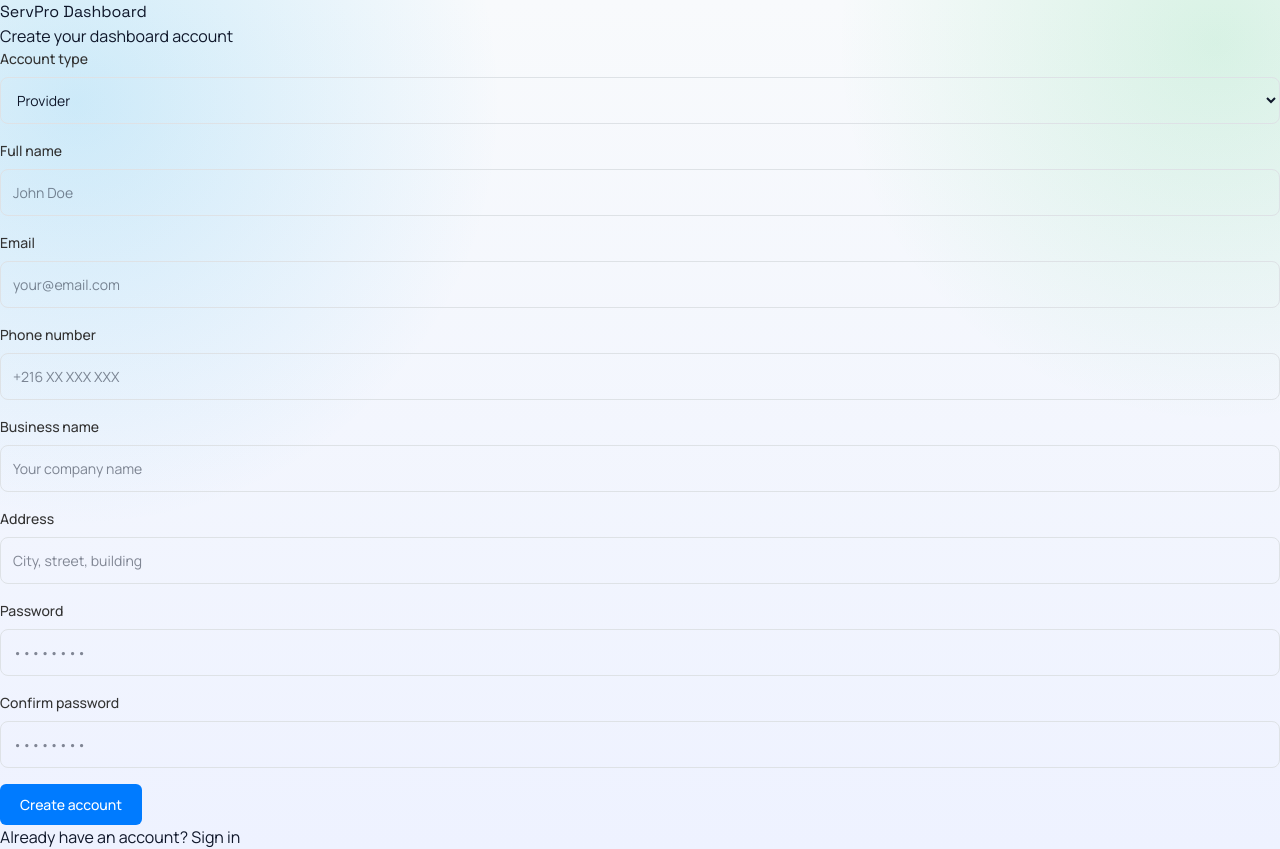
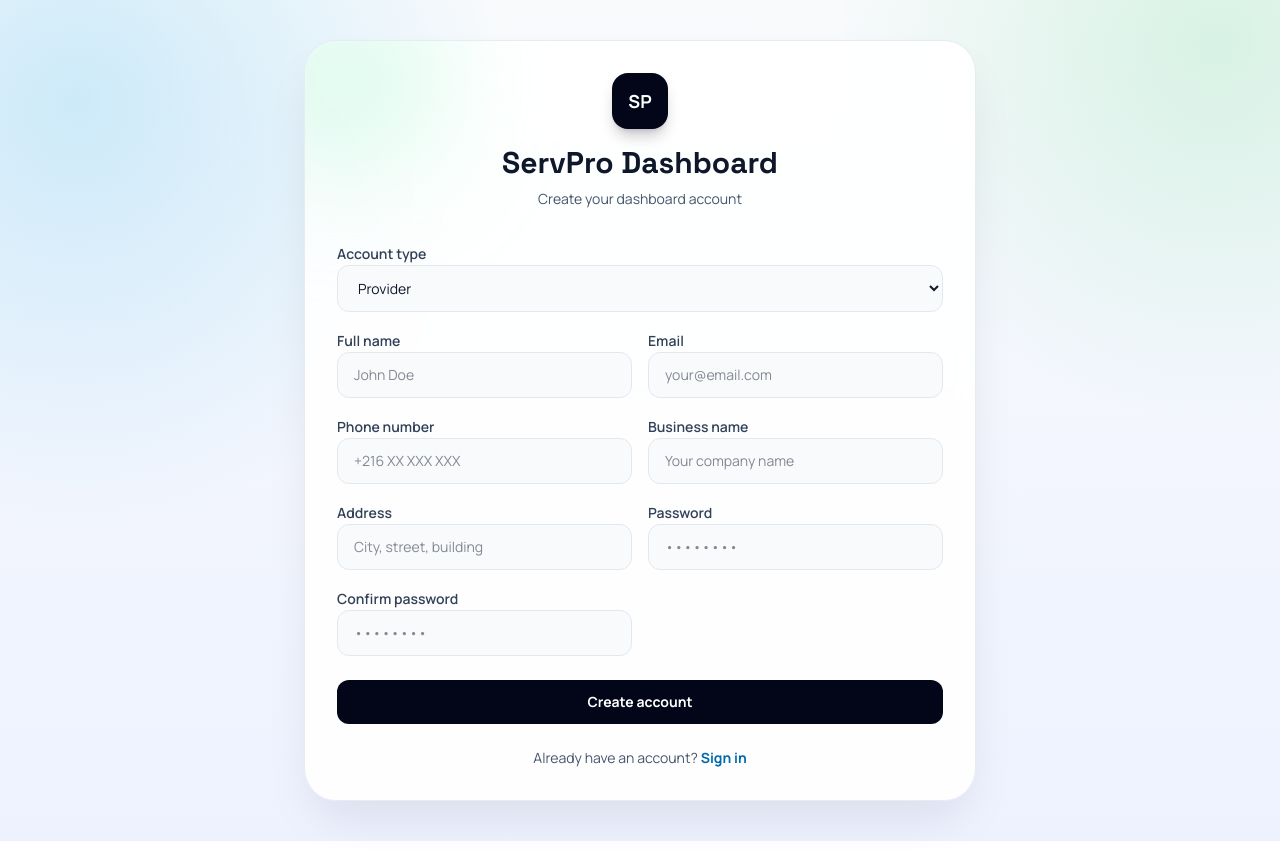
Before and after one commit to ServProPFE/Dashboard, a React (Vite) app: page /register in a window 1280 px wide. Built offline with nearby package versions, Linux system fonts and the light colour scheme.

Commit message:
Correction des problèmes du style

```diff
--- a/src/pages/Login.jsx
+++ b/src/pages/Login.jsx
@@ -2,7 +2,6 @@ import { useState } from 'react';
 import { useTranslation } from 'react-i18next';
 import { useNavigate, Link } from 'react-router-dom';
 import { useAuth } from '../context/AuthContext';
-import '../styles/Auth.css';
 
 const Login = () => {
   const { t } = useTranslation();
@@ -38,18 +37,23 @@ const Login = () => {
   };
 
   return (
-    <div className="auth-container">
-      <div className="auth-card">
-        <div className="auth-logo">
-          <h1>ServPro Dashboard</h1>
-          <p>{t('auth.subtitle')}</p>
+    <div className="flex min-h-screen items-center justify-center px-4 py-10 sm:px-6 lg:px-8">
+      <div className="relative w-full max-w-md overflow-hidden rounded-[2rem] border border-slate-200/80 bg-white/90 p-6 shadow-2xl shadow-slate-900/10 backdrop-blur sm:p-8">
+        <div className="absolute -right-16 -top-16 h-44 w-44 rounded-full bg-sky-200/50 blur-3xl" />
+        <div className="relative z-10">
+          <div className="mb-8 text-center">
+            <div className="mx-auto mb-4 flex h-14 w-14 items-center justify-center rounded-2xl bg-slate-950 text-lg font-bold text-white shadow-lg shadow-slate-950/20">
+              SP
+            </div>
+            <h1 className="display-title text-3xl font-extrabold text-slate-900">ServPro Dashboard</h1>
+            <p className="mt-2 text-sm text-slate-600">{t('auth.subtitle')}</p>
           </div>
 
-        {error && <div className="error-message">{error}</div>}
+          {error && <div className="mb-5 rounded-xl border border-rose-200 bg-rose-50 px-4 py-3 text-sm font-medium text-rose-700">{error}</div>}
 
-        <form onSubmit={handleSubmit}>
-          <div className="form-group">
-            <label htmlFor="email">{t('auth.email')}</label>
+          <form className="space-y-4" onSubmit={handleSubmit}>
+            <div className="space-y-2">
+              <label htmlFor="email" className="text-sm font-semibold text-slate-700">{t('auth.email')}</label>
               <input
                 type="email"
                 id="email"
@@ -58,11 +62,12 @@ const Login = () => {
                 onChange={handleChange}
                 required
                 placeholder="votre@email.com"
+                className="w-full rounded-xl border border-slate-200 bg-slate-50 px-4 py-3 text-sm text-slate-900 outline-none transition focus:border-sky-400 focus:bg-white focus:ring-2 focus:ring-sky-100"
               />
             </div>
 
-          <div className="form-group">
-            <label htmlFor="password">{t('auth.password')}</label>
+            <div className="space-y-2">
+              <label htmlFor="password" className="text-sm font-semibold text-slate-700">{t('auth.password')}</label>
               <input
                 type="password"
                 id="password"
@@ -71,19 +76,27 @@ const Login = () => {
                 onChange={handleChange}
                 required
                 placeholder="••••••••"
+                className="w-full rounded-xl border border-slate-200 bg-slate-50 px-4 py-3 text-sm text-slate-900 outline-none transition focus:border-sky-400 focus:bg-white focus:ring-2 focus:ring-sky-100"
               />
             </div>
 
-          <button type="submit" className="btn-primary" disabled={loading}>
+            <button
+              type="submit"
+              className="w-full rounded-xl bg-slate-950 px-4 py-3 text-sm font-bold text-white transition hover:bg-slate-800 disabled:cursor-not-allowed disabled:opacity-60"
+              disabled={loading}
+            >
               {loading ? t('auth.loginLoading') : t('auth.loginButton')}
             </button>
           </form>
 
-        <div className="auth-footer">
+          <div className="mt-6 text-center text-sm text-slate-600">
             <p>
               {t('auth.noAccount')}{' '}
-            <Link to="/register">{t('auth.signupLink')}</Link>
+              <Link to="/register" className="font-bold text-sky-700 hover:text-sky-600">
+                {t('auth.signupLink')}
+              </Link>
             </p>
+          </div>
         </div>
       </div>
     </div>
--- a/src/pages/Register.jsx
+++ b/src/pages/Register.jsx
@@ -2,7 +2,6 @@ import { useState } from 'react';
 import { useTranslation } from 'react-i18next';
 import { useNavigate, Link } from 'react-router-dom';
 import { useAuth } from '../context/AuthContext';
-import '../styles/Auth.css';
 
 const Register = () => {
   const { t } = useTranslation();
@@ -60,32 +59,38 @@ const Register = () => {
   };
 
   return (
-    <div className="auth-container">
-      <div className="auth-card">
-        <div className="auth-logo">
-          <h1>ServPro Dashboard</h1>
-          <p>{t('auth.registerSubtitle')}</p>
+    <div className="flex min-h-screen items-center justify-center px-4 py-10 sm:px-6 lg:px-8">
+      <div className="relative w-full max-w-2xl overflow-hidden rounded-[2rem] border border-slate-200/80 bg-white/90 p-6 shadow-2xl shadow-slate-900/10 backdrop-blur sm:p-8">
+        <div className="absolute -left-12 -top-12 h-44 w-44 rounded-full bg-emerald-200/45 blur-3xl" />
+        <div className="relative z-10">
+          <div className="mb-8 text-center">
+            <div className="mx-auto mb-4 flex h-14 w-14 items-center justify-center rounded-2xl bg-slate-950 text-lg font-bold text-white shadow-lg shadow-slate-950/20">
+              SP
+            </div>
+            <h1 className="display-title text-3xl font-extrabold text-slate-900">ServPro Dashboard</h1>
+            <p className="mt-2 text-sm text-slate-600">{t('auth.registerSubtitle')}</p>
           </div>
 
-        {error && <div className="error-message">{error}</div>}
+          {error && <div className="mb-5 rounded-xl border border-rose-200 bg-rose-50 px-4 py-3 text-sm font-medium text-rose-700">{error}</div>}
 
-        <form onSubmit={handleSubmit}>
-          <div className="form-group">
-            <label htmlFor="type">{t('auth.accountType')}</label>
+          <form className="grid gap-4 sm:grid-cols-2" onSubmit={handleSubmit}>
+            <div className="space-y-2 sm:col-span-2">
+              <label htmlFor="type" className="text-sm font-semibold text-slate-700">{t('auth.accountType')}</label>
               <select
                 id="type"
                 name="type"
                 value={formData.type}
                 onChange={handleChange}
                 required
+                className="w-full rounded-xl border border-slate-200 bg-slate-50 px-4 py-3 text-sm text-slate-900 outline-none transition focus:border-sky-400 focus:bg-white focus:ring-2 focus:ring-sky-100"
               >
                 <option value="PROVIDER">{t('auth.provider')}</option>
                 <option value="ADMIN">{t('auth.admin')}</option>
               </select>
             </div>
 
-          <div className="form-group">
-            <label htmlFor="name">{t('auth.name')}</label>
+            <div className="space-y-2">
+              <label htmlFor="name" className="text-sm font-semibold text-slate-700">{t('auth.name')}</label>
               <input
                 type="text"
                 id="name"
@@ -94,11 +99,12 @@ const Register = () => {
                 onChange={handleChange}
                 required
                 placeholder={t('auth.namePlaceholder')}
+                className="w-full rounded-xl border border-slate-200 bg-slate-50 px-4 py-3 text-sm text-slate-900 outline-none transition focus:border-sky-400 focus:bg-white focus:ring-2 focus:ring-sky-100"
               />
             </div>
 
-          <div className="form-group">
-            <label htmlFor="email">{t('auth.email')}</label>
+            <div className="space-y-2">
+              <label htmlFor="email" className="text-sm font-semibold text-slate-700">{t('auth.email')}</label>
               <input
                 type="email"
                 id="email"
@@ -107,11 +113,12 @@ const Register = () => {
                 onChange={handleChange}
                 required
                 placeholder={t('auth.emailPlaceholder')}
+                className="w-full rounded-xl border border-slate-200 bg-slate-50 px-4 py-3 text-sm text-slate-900 outline-none transition focus:border-sky-400 focus:bg-white focus:ring-2 focus:ring-sky-100"
               />
             </div>
 
-          <div className="form-group">
-            <label htmlFor="phone">{t('auth.phone')}</label>
+            <div className="space-y-2">
+              <label htmlFor="phone" className="text-sm font-semibold text-slate-700">{t('auth.phone')}</label>
               <input
                 type="tel"
                 id="phone"
@@ -120,13 +127,14 @@ const Register = () => {
                 onChange={handleChange}
                 required
                 placeholder={t('auth.phonePlaceholder')}
+                className="w-full rounded-xl border border-slate-200 bg-slate-50 px-4 py-3 text-sm text-slate-900 outline-none transition focus:border-sky-400 focus:bg-white focus:ring-2 focus:ring-sky-100"
               />
             </div>
 
             {formData.type === 'PROVIDER' && (
               <>
-              <div className="form-group">
-                <label htmlFor="businessName">{t('auth.businessName')}</label>
+                <div className="space-y-2">
+                  <label htmlFor="businessName" className="text-sm font-semibold text-slate-700">{t('auth.businessName')}</label>
                   <input
                     type="text"
                     id="businessName"
@@ -134,11 +142,12 @@ const Register = () => {
                     value={formData.businessName}
                     onChange={handleChange}
                     placeholder={t('auth.businessNamePlaceholder')}
+                    className="w-full rounded-xl border border-slate-200 bg-slate-50 px-4 py-3 text-sm text-slate-900 outline-none transition focus:border-sky-400 focus:bg-white focus:ring-2 focus:ring-sky-100"
                   />
                 </div>
 
-              <div className="form-group">
-                <label htmlFor="address">{t('auth.address')}</label>
+                <div className="space-y-2">
+                  <label htmlFor="address" className="text-sm font-semibold text-slate-700">{t('auth.address')}</label>
                   <input
                     type="text"
                     id="address"
@@ -146,13 +155,14 @@ const Register = () => {
                     value={formData.address}
                     onChange={handleChange}
                     placeholder={t('auth.addressPlaceholder')}
+                    className="w-full rounded-xl border border-slate-200 bg-slate-50 px-4 py-3 text-sm text-slate-900 outline-none transition focus:border-sky-400 focus:bg-white focus:ring-2 focus:ring-sky-100"
                   />
                 </div>
               </>
             )}
 
-          <div className="form-group">
-            <label htmlFor="password">{t('auth.password')}</label>
+            <div className="space-y-2">
+              <label htmlFor="password" className="text-sm font-semibold text-slate-700">{t('auth.password')}</label>
               <input
                 type="password"
                 id="password"
@@ -162,11 +172,12 @@ const Register = () => {
                 required
                 placeholder="••••••••"
                 minLength="6"
+                className="w-full rounded-xl border border-slate-200 bg-slate-50 px-4 py-3 text-sm text-slate-900 outline-none transition focus:border-sky-400 focus:bg-white focus:ring-2 focus:ring-sky-100"
               />
             </div>
 
-          <div className="form-group">
-            <label htmlFor="confirmPassword">{t('auth.confirmPassword')}</label>
+            <div className="space-y-2">
+              <label htmlFor="confirmPassword" className="text-sm font-semibold text-slate-700">{t('auth.confirmPassword')}</label>
               <input
                 type="password"
                 id="confirmPassword"
@@ -175,19 +186,27 @@ const Register = () => {
                 onChange={handleChange}
                 required
                 placeholder="••••••••"
+                className="w-full rounded-xl border border-slate-200 bg-slate-50 px-4 py-3 text-sm text-slate-900 outline-none transition focus:border-sky-400 focus:bg-white focus:ring-2 focus:ring-sky-100"
               />
             </div>
 
-          <button type="submit" className="btn-primary" disabled={loading}>
+            <button
+              type="submit"
+              className="sm:col-span-2 mt-2 w-full rounded-xl bg-slate-950 px-4 py-3 text-sm font-bold text-white transition hover:bg-slate-800 disabled:cursor-not-allowed disabled:opacity-60"
+              disabled={loading}
+            >
               {loading ? t('auth.registerLoading') : t('auth.registerButton')}
             </button>
           </form>
 
-        <div className="auth-footer">
+          <div className="mt-6 text-center text-sm text-slate-600">
             <p>
               {t('auth.haveAccount')}{' '}
-            <Link to="/login">{t('auth.loginLink')}</Link>
+              <Link to="/login" className="font-bold text-sky-700 hover:text-sky-600">
+                {t('auth.loginLink')}
+              </Link>
             </p>
+          </div>
         </div>
       </div>
     </div>
--- a/src/pages/ServicesManagement.jsx
+++ b/src/pages/ServicesManagement.jsx
@@ -3,13 +3,24 @@ import { Link } from 'react-router-dom';
 import { useTranslation } from 'react-i18next';
 import { API_ENDPOINTS } from '../config/api';
 import apiService from '../services/apiService';
-import '../styles/Services.css';
 
 const ServicesManagement = () => {
   const { t } = useTranslation();
   const [services, setServices] = useState([]);
   const [loading, setLoading] = useState(true);
   const [error, setError] = useState(null);
+
+  const normalizeItems = (payload) => {
+    if (Array.isArray(payload?.items)) {
+      return payload.items;
+    }
+
+    if (Array.isArray(payload)) {
+      return payload;
+    }
+
+    return [];
+  };
 
   useEffect(() => {
     fetchServices();
@@ -20,7 +31,7 @@ const ServicesManagement = () => {
       setLoading(true);
       const data = await apiService.get(API_ENDPOINTS.SERVICES);
       // Backend returns { items: [...] }
-      const servicesArray = Array.isArray(data.items) ? data.items : (Array.isArray(data) ? data : []);
+      const servicesArray = normalizeItems(data);
       setServices(servicesArray);
     } catch (err) {
       console.error('Error fetching services:', err);
@@ -32,7 +43,7 @@ const ServicesManagement = () => {
   };
 
   const handleDelete = async (id) => {
-    if (!window.confirm(t('services.confirmDelete'))) {
+    if (!globalThis.confirm(t('services.confirmDelete'))) {
       return;
     }
 
@@ -54,52 +65,63 @@ const ServicesManagement = () => {
   }
 
   return (
-    <div className="services-management">
-      <div className="page-header">
-        <h1>{t('services.title')}</h1>
-        <Link to="/services/new" className="btn-primary">
+    <div className="mx-auto max-w-7xl space-y-6">
+      <div className="rounded-3xl border border-slate-200/80 bg-white/90 p-6 shadow-xl shadow-slate-900/5">
+        <div className="flex flex-col gap-4 sm:flex-row sm:items-end sm:justify-between">
+          <div>
+            <p className="text-xs font-semibold uppercase tracking-[0.2em] text-sky-600">Management</p>
+            <h1 className="display-title mt-2 text-3xl font-extrabold text-slate-900">{t('services.title')}</h1>
+            <p className="mt-2 text-sm text-slate-600">{services.length} items</p>
+          </div>
+          <Link to="/services/new" className="inline-flex items-center justify-center rounded-xl bg-slate-950 px-4 py-3 text-sm font-bold text-white transition hover:bg-slate-800">
             + {t('services.new')}
           </Link>
         </div>
+      </div>
 
-      <div className="services-table">
-        <table>
-          <thead>
+      <div className="overflow-hidden rounded-2xl border border-slate-200 bg-white shadow-lg shadow-slate-900/5">
+        <div className="overflow-x-auto">
+          <table className="min-w-full text-left text-sm">
+            <thead className="bg-slate-50">
               <tr>
-              <th>{t('services.table.name')}</th>
-              <th>{t('services.table.category')}</th>
-              <th>{t('services.table.price')}</th>
-              <th>{t('services.table.duration')}</th>
-              <th>{t('services.table.actions')}</th>
+                <th className="px-5 py-4 font-semibold text-slate-600">{t('services.table.name')}</th>
+                <th className="px-5 py-4 font-semibold text-slate-600">{t('services.table.category')}</th>
+                <th className="px-5 py-4 font-semibold text-slate-600">{t('services.table.price')}</th>
+                <th className="px-5 py-4 font-semibold text-slate-600">{t('services.table.duration')}</th>
+                <th className="px-5 py-4 font-semibold text-slate-600">{t('services.table.actions')}</th>
               </tr>
             </thead>
             <tbody>
               {services.map(service => (
-              <tr key={service._id}>
-                <td>{t(service.name)}</td>
-                <td>
-                  <span className="category-badge">{t(`services.categories.${service.category}`)}</span>
+                <tr key={service._id} className="border-t border-slate-100">
+                  <td className="px-5 py-4 font-semibold text-slate-900">{t(service.name)}</td>
+                  <td className="px-5 py-4">
+                    <span className="inline-flex rounded-full bg-teal-100 px-3 py-1 text-xs font-bold uppercase tracking-wide text-teal-700">{t(`services.categories.${service.category}`)}</span>
                   </td>
-                <td>{service.priceMin} {service.currency}</td>
-                <td>{service.duration} min</td>
-                <td className="actions">
-                  <Link to={`/services/edit/${service._id}`} className="btn-edit">
+                  <td className="px-5 py-4 text-slate-700">{service.priceMin} {service.currency}</td>
+                  <td className="px-5 py-4 text-slate-700">{service.duration} min</td>
+                  <td className="px-5 py-4">
+                    <div className="flex flex-wrap gap-2">
+                      <Link to={`/services/edit/${service._id}`} className="rounded-lg border border-slate-200 bg-white px-3 py-2 text-xs font-bold text-slate-700 transition hover:bg-slate-50">
                         {t('buttons.edit')}
                       </Link>
                       <button
                         onClick={() => handleDelete(service._id)}
-                    className="btn-delete"
+                        className="rounded-lg bg-rose-500 px-3 py-2 text-xs font-bold text-white transition hover:bg-rose-600"
                       >
                         {t('buttons.delete')}
                       </button>
+                    </div>
                   </td>
                 </tr>
               ))}
             </tbody>
           </table>
+
           {services.length === 0 && (
-          <p className="no-data">{t('services.noData')}</p>
+            <p className="p-6 text-center text-sm font-medium text-slate-500">{t('services.noData')}</p>
           )}
+        </div>
       </div>
     </div>
   );
```
Also changed, not shown: src/components/BookingDetailsModal.jsx (+79 -51 lines), src/components/Sidebar.jsx (+22 -14 lines). Lines whose indentation alone changed are shown as unchanged.
